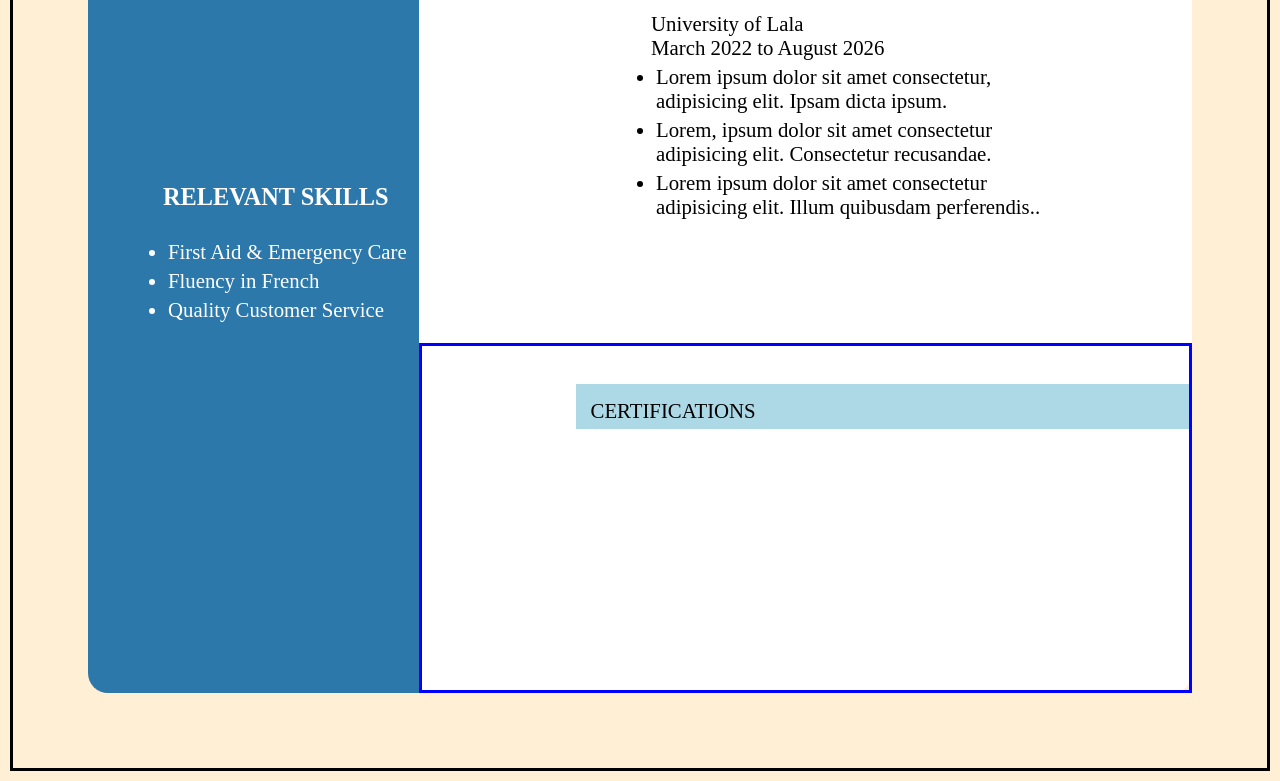
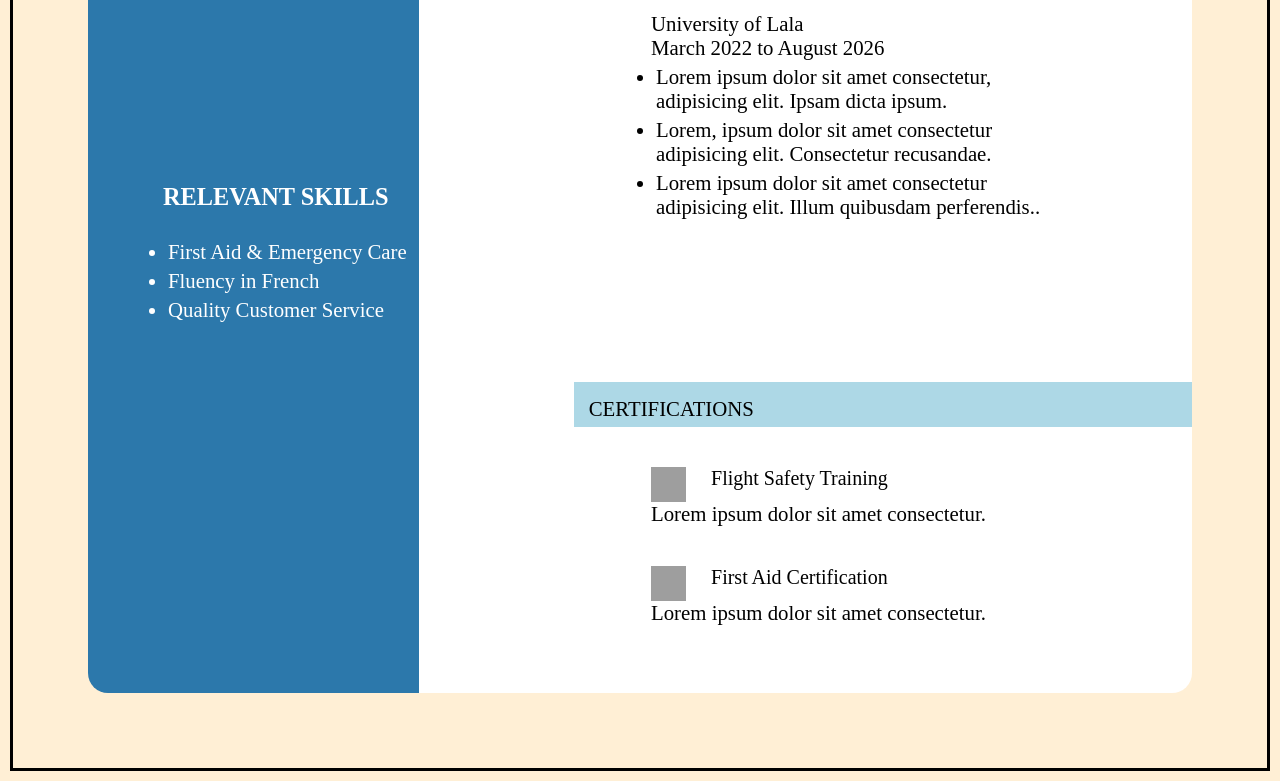
Before and after one commit to NgalemoPatrick/day-4-resume, a plain HTML site: page index.html in a window 1280 px wide. Shown: the part 755-1536 px from the top of the page. Drawn offline with Linux system fonts and the light colour scheme; grey boxes are pictures that could not be loaded.

Commit message:
final first version v.o.1

```diff
--- a/index.html
+++ b/index.html
@@ -84,6 +84,18 @@
                 </div>
                 <div class="certifications">
                     <div class="highlight" ><span>CERTIFICATIONS</span></div>
+                        <div class="work">
+                            <img src="https://static.vecteezy.com/system/resources/previews/012/933/436/original/award-badge-icon-free-png.png" alt="flight Logo" class="work-logo">
+                            <div class="desc" > <span>Flight Safety Training</span> </div>
+                        </div>
+                        <p class="last" >Lorem ipsum dolor sit amet consectetur.</p>
+                        <div class="work">
+                        <img src="https://static.vecteezy.com/system/resources/previews/012/933/436/original/award-badge-icon-free-png.png" alt="flight Logo" class="work-logo">
+                        <div class="desc" > <span>First Aid Certification</span> </div>
+                    </div>
+                            <p class="last" >Lorem ipsum dolor sit amet consectetur.</p>
+                            </span>
+                    </div>
                 </div>
 
 
--- a/style.css
+++ b/style.css
@@ -123,7 +123,6 @@ ul, h3 {
 }
 
 .certifications {
-    border: solid blue;
     height: 350px;
 }
 .desc {
@@ -142,3 +141,6 @@ li {
     width: 40ch;
     margin: 5px;
 }
+.last {
+    margin-left: 30%;
+}
```
